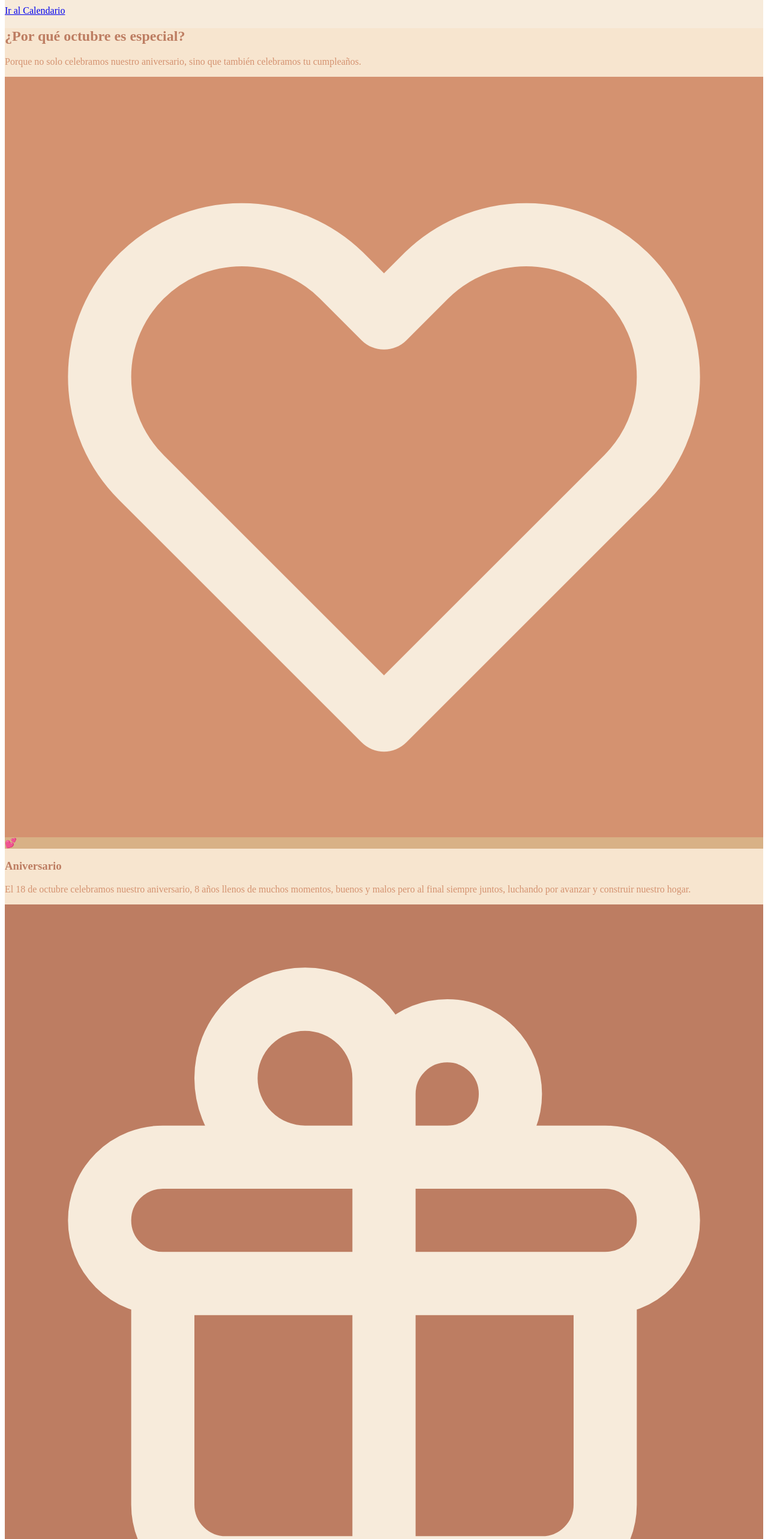
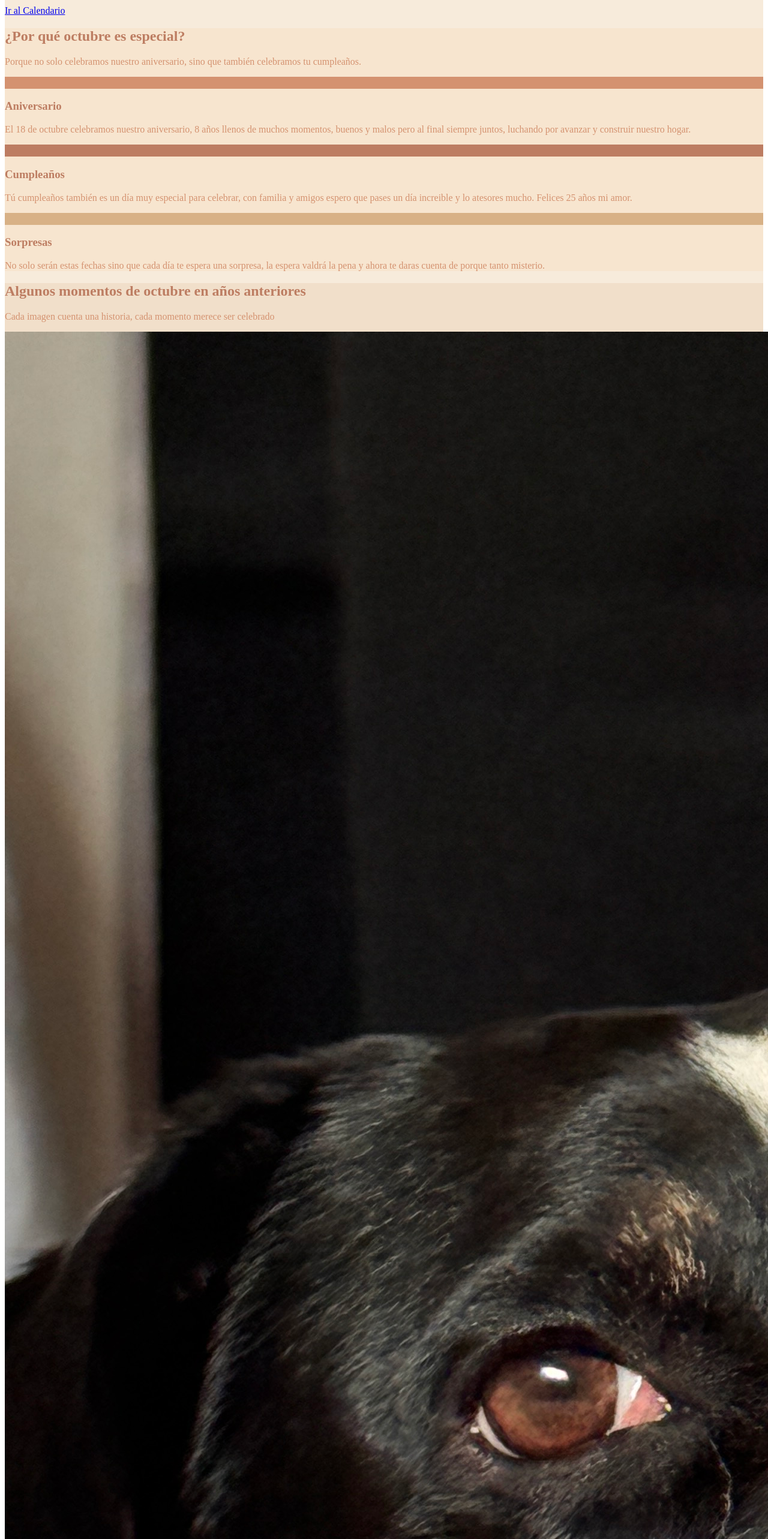
Before and after one commit to AndresDevGG/advent-calendar, a SvelteKit app: page / in a window 1280 px wide. Shown: the part 1360-3926 px from the top of the page at 60% size. Built offline with nearby package versions, Linux system fonts and the light colour scheme; some icons are missing.

Commit message:
home icons

```diff
--- a/src/routes/+page.svelte
+++ b/src/routes/+page.svelte
@@ -1,5 +1,6 @@
 <script lang="ts">
   import { onMount } from "svelte";
+  import Icon from "@iconify/svelte";
 
   let mounted = false;
   let modalOpen = false;
@@ -62,18 +63,21 @@
       (entries) => {
         entries.forEach((entry) => {
           if (entry.isIntersecting) {
-            const index = parseInt(entry.target.getAttribute('data-index') || '0');
+            const index = parseInt(
+              entry.target.getAttribute("data-index") || "0"
+            );
             if (!loadedImages.includes(index)) {
               loadedImages = [...loadedImages, index];
-              loadingProgress = Math.round((loadedImages.length / images.length) * 100);
-              console.log(`Imagen ${index} marcada para cargar. Total cargadas: ${loadedImages.length}`);
+              loadingProgress = Math.round(
+                (loadedImages.length / images.length) * 100
+              );
             }
           }
         });
       },
       {
-        rootMargin: '50px',
-        threshold: 0.1
+        rootMargin: "50px",
+        threshold: 0.1,
       }
     );
 
@@ -104,7 +108,7 @@
     const prevIndex = (currentIndex - 1 + images.length) % images.length;
     const nextIndex = (currentIndex + 1) % images.length;
 
-    [prevIndex, currentIndex, nextIndex].forEach(index => {
+    [prevIndex, currentIndex, nextIndex].forEach((index) => {
       if (!loadedImages.includes(index)) {
         const img = new Image();
         img.src = `/images/${images[index]}`;
@@ -254,26 +258,10 @@
               class="w-32 h-32 mx-auto rounded-full flex items-center justify-center shadow-lg transition-all duration-300 transform group-hover:scale-105"
               style="background-color: #d49270;"
             >
-              <svg
-                class="w-16 h-16"
-                fill="none"
-                stroke="currentColor"
-                viewBox="0 0 24 24"
-                style="color: #f7ebdb;"
-              >
-                <path
-                  stroke-linecap="round"
-                  stroke-linejoin="round"
-                  stroke-width="2"
-                  d="M4.318 6.318a4.5 4.5 0 000 6.364L12 20.364l7.682-7.682a4.5 4.5 0 00-6.364-6.364L12 7.636l-1.318-1.318a4.5 4.5 0 00-6.364 0z"
-                ></path>
-              </svg>
-            </div>
-            <div
-              class="absolute -top-2 -right-2 w-8 h-8 rounded-full flex items-center justify-center"
-              style="background-color: #d8b186;"
-            >
-              <span class="font-bold text-sm" style="color: #bd7d62;">💕</span>
+              <Icon
+                class="w-16 h-16 text-[#f7ebdb]"
+                icon={"mingcute:heart-line"}
+              />
             </div>
           </div>
           <h3 class="text-2xl font-bold mb-4" style="color: #bd7d62;">
@@ -293,26 +281,10 @@
               class="w-32 h-32 mx-auto rounded-full flex items-center justify-center shadow-lg transition-all duration-300 transform group-hover:scale-105"
               style="background-color: #bd7d62;"
             >
-              <svg
-                class="w-16 h-16"
-                fill="none"
-                stroke="currentColor"
-                viewBox="0 0 24 24"
-                style="color: #f7ebdb;"
-              >
-                <path
-                  stroke-linecap="round"
-                  stroke-linejoin="round"
-                  stroke-width="2"
-                  d="M12 8v13m0-13V6a2 2 0 112 2h-2zm0 0V5.5A2.5 2.5 0 109.5 8H12zm-7 4h14M5 12a2 2 0 110-4h14a2 2 0 110 4M5 12v7a2 2 0 002 2h10a2 2 0 002-2v-7"
-                ></path>
-              </svg>
-            </div>
-            <div
-              class="absolute -top-2 -right-2 w-8 h-8 rounded-full flex items-center justify-center"
-              style="background-color: #f4d6b4;"
-            >
-              <span class="font-bold text-sm" style="color: #bd7d62;">🎂</span>
+              <Icon
+                class="w-16 h-16 text-[#f7ebdb]"
+                icon={"mingcute:cake-line"}
+              />
             </div>
           </div>
           <h3 class="text-2xl font-bold mb-4" style="color: #bd7d62;">
@@ -332,26 +304,10 @@
               class="w-32 h-32 mx-auto rounded-full flex items-center justify-center shadow-lg transition-all duration-300 transform group-hover:scale-105"
               style="background-color: #d8b186;"
             >
-              <svg
-                class="w-16 h-16"
-                fill="none"
-                stroke="currentColor"
-                viewBox="0 0 24 24"
-                style="color: #bd7d62;"
-              >
-                <path
-                  stroke-linecap="round"
-                  stroke-linejoin="round"
-                  stroke-width="2"
-                  d="M12 3v1m0 16v1m9-9h-1M4 12H3m15.364 6.364l-.707-.707M6.343 6.343l-.707-.707m12.728 0l-.707.707M6.343 17.657l-.707.707M16 12a4 4 0 11-8 0 4 4 0 018 0z"
-                ></path>
-              </svg>
-            </div>
-            <div
-              class="absolute -top-2 -right-2 w-8 h-8 rounded-full flex items-center justify-center"
-              style="background-color: #d49270;"
-            >
-              <span class="font-bold text-sm" style="color: #f7ebdb;">🍂</span>
+            <Icon
+                class="w-16 h-16 text-[#bd7d62]"
+                icon={"mingcute:gift-line"}
+              />
             </div>
           </div>
           <h3 class="text-2xl font-bold mb-4" style="color: #bd7d62;">
@@ -383,11 +339,21 @@
       {#if loadingProgress < 100}
         <div class="mb-8 max-w-md mx-auto">
           <div class="flex items-center justify-between mb-2">
-            <span class="text-sm font-medium" style="color: #d49270;">Cargando recuerdos...</span>
-            <span class="text-sm font-medium" style="color: #d49270;">{loadingProgress}%</span>
+            <span class="text-sm font-medium" style="color: #d49270;"
+              >Cargando recuerdos...</span
+            >
+            <span class="text-sm font-medium" style="color: #d49270;"
+              >{loadingProgress}%</span
+            >
           </div>
-          <div class="w-full h-2 rounded-full" style="background-color: rgba(212, 146, 112, 0.2);">
-            <div class="h-full rounded-full transition-all duration-500" style="background: linear-gradient(to right, #d49270, #bd7d62); width: {loadingProgress}%"></div>
+          <div
+            class="w-full h-2 rounded-full"
+            style="background-color: rgba(212, 146, 112, 0.2);"
+          >
+            <div
+              class="h-full rounded-full transition-all duration-500"
+              style="background: linear-gradient(to right, #d49270, #bd7d62); width: {loadingProgress}%"
+            ></div>
           </div>
         </div>
       {/if}
@@ -413,12 +379,28 @@
               >
                 {#if imageLoadErrors.includes(index)}
                   <!-- Estado de error -->
-                   <div class="w-full h-full flex items-center justify-center" style="background: linear-gradient(135deg, #f4d6b4, #d8b186);">
+                  <div
+                    class="w-full h-full flex items-center justify-center"
+                    style="background: linear-gradient(135deg, #f4d6b4, #d8b186);"
+                  >
                     <div class="text-center">
-                       <svg class="w-12 h-12 mx-auto mb-2" fill="none" stroke="currentColor" viewBox="0 0 24 24" style="color: #bd7d62;">
-                         <path stroke-linecap="round" stroke-linejoin="round" stroke-width="2" d="M12 9v2m0 4h.01m-6.938 4h13.856c1.54 0 2.502-1.667 1.732-2.5L13.732 4c-.77-.833-1.964-.833-2.732 0L3.732 16.5c-.77.833.192 2.5 1.732 2.5z"></path>
+                      <svg
+                        class="w-12 h-12 mx-auto mb-2"
+                        fill="none"
+                        stroke="currentColor"
+                        viewBox="0 0 24 24"
+                        style="color: #bd7d62;"
+                      >
+                        <path
+                          stroke-linecap="round"
+                          stroke-linejoin="round"
+                          stroke-width="2"
+                          d="M12 9v2m0 4h.01m-6.938 4h13.856c1.54 0 2.502-1.667 1.732-2.5L13.732 4c-.77-.833-1.964-.833-2.732 0L3.732 16.5c-.77.833.192 2.5 1.732 2.5z"
+                        ></path>
                       </svg>
-                       <div class="text-xs font-medium" style="color: #bd7d62;">Error al cargar</div>
+                      <div class="text-xs font-medium" style="color: #bd7d62;">
+                        Error al cargar
+                      </div>
                     </div>
                   </div>
                 {:else if loadedImages.includes(index)}
@@ -430,16 +412,38 @@
                   />
                 {:else}
                   <!-- Placeholder mientras carga -->
-                   <div class="w-full h-full flex items-center justify-center relative" style="background: linear-gradient(135deg, #f4d6b4, #d8b186);">
+                  <div
+                    class="w-full h-full flex items-center justify-center relative"
+                    style="background: linear-gradient(135deg, #f4d6b4, #d8b186);"
+                  >
                     <div class="text-center">
-                       <svg class="w-12 h-12 mx-auto mb-2 animate-pulse" fill="none" stroke="currentColor" viewBox="0 0 24 24" style="color: #bd7d62;">
-                         <path stroke-linecap="round" stroke-linejoin="round" stroke-width="2" d="M4 16l4.586-4.586a2 2 0 012.828 0L16 16m-2-2l1.586-1.586a2 2 0 012.828 0L20 14m-6-6h.01M6 20h12a2 2 0 002-2V6a2 2 0 00-2-2H6a2 2 0 00-2 2v12a2 2 0 002 2z"></path>
+                      <svg
+                        class="w-12 h-12 mx-auto mb-2 animate-pulse"
+                        fill="none"
+                        stroke="currentColor"
+                        viewBox="0 0 24 24"
+                        style="color: #bd7d62;"
+                      >
+                        <path
+                          stroke-linecap="round"
+                          stroke-linejoin="round"
+                          stroke-width="2"
+                          d="M4 16l4.586-4.586a2 2 0 012.828 0L16 16m-2-2l1.586-1.586a2 2 0 012.828 0L20 14m-6-6h.01M6 20h12a2 2 0 002-2V6a2 2 0 00-2-2H6a2 2 0 00-2 2v12a2 2 0 002 2z"
+                        ></path>
                       </svg>
-                       <div class="text-xs font-medium" style="color: #bd7d62;">Cargando...</div>
+                      <div class="text-xs font-medium" style="color: #bd7d62;">
+                        Cargando...
+                      </div>
                     </div>
                     <!-- Barra de progreso sutil -->
-                     <div class="absolute bottom-2 left-2 right-2 h-1 rounded-full" style="background-color: rgba(189, 125, 98, 0.2);">
-                       <div class="h-full rounded-full transition-all duration-500" style="background-color: #bd7d62; width: {loadingProgress}%"></div>
+                    <div
+                      class="absolute bottom-2 left-2 right-2 h-1 rounded-full"
+                      style="background-color: rgba(189, 125, 98, 0.2);"
+                    >
+                      <div
+                        class="h-full rounded-full transition-all duration-500"
+                        style="background-color: #bd7d62; width: {loadingProgress}%"
+                      ></div>
                     </div>
                   </div>
                 {/if}
```
Lines whose indentation alone changed are shown as unchanged.
